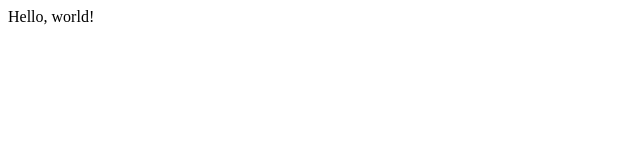
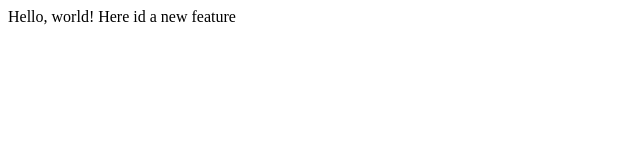
Before and after one commit to OscarKCode/lecture1, a plain HTML site: page index.html in a window 1280 px wide. Shown: the whole page, without its empty margins (0-640 px from the left). Drawn offline with Linux system fonts and the light colour scheme.

Commit message:
Added another line

```diff
--- a/index.html
+++ b/index.html
@@ -6,5 +6,6 @@
   </head>
   <body>
     Hello, world!
+    Here id a new feature
   </body>
 </html>
```
